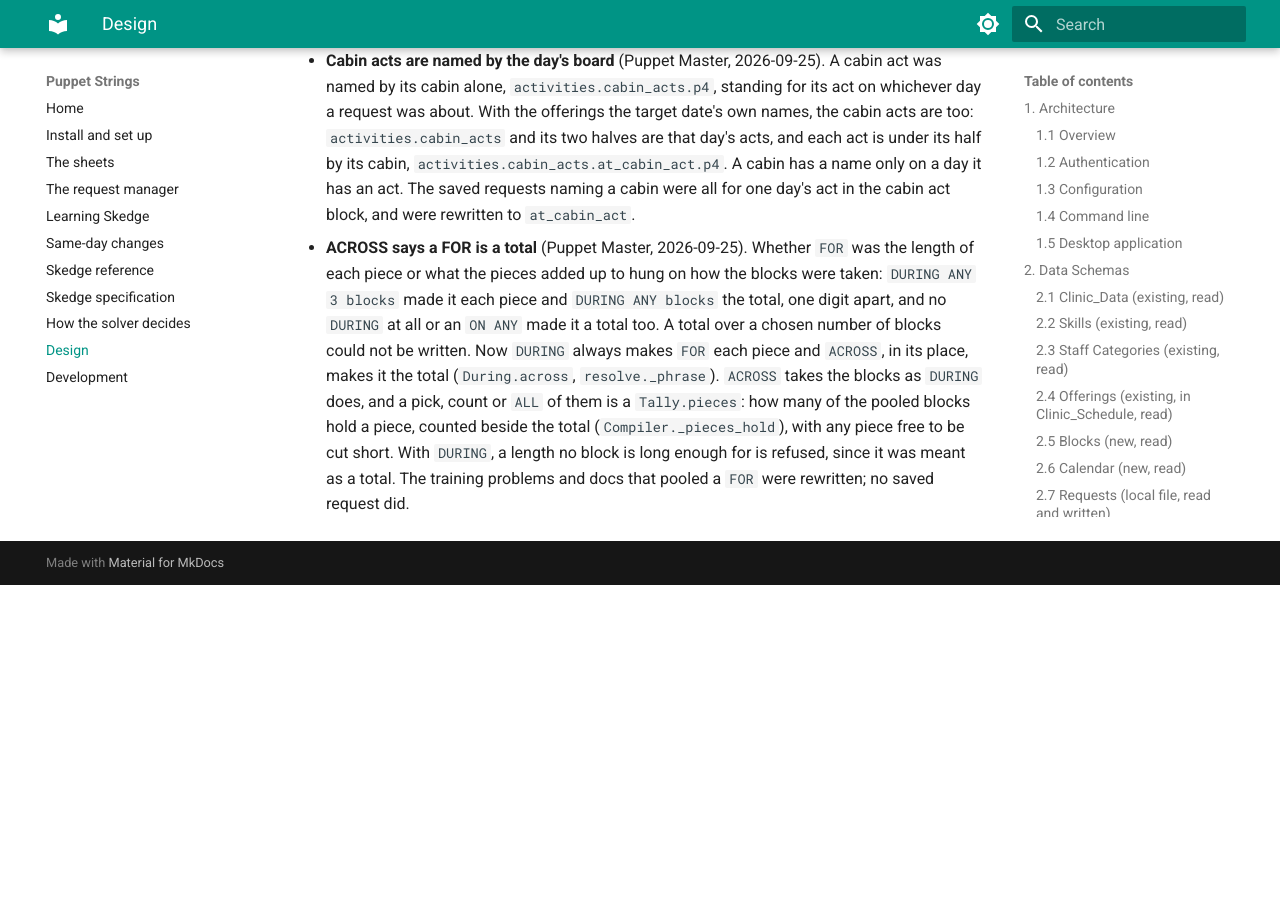
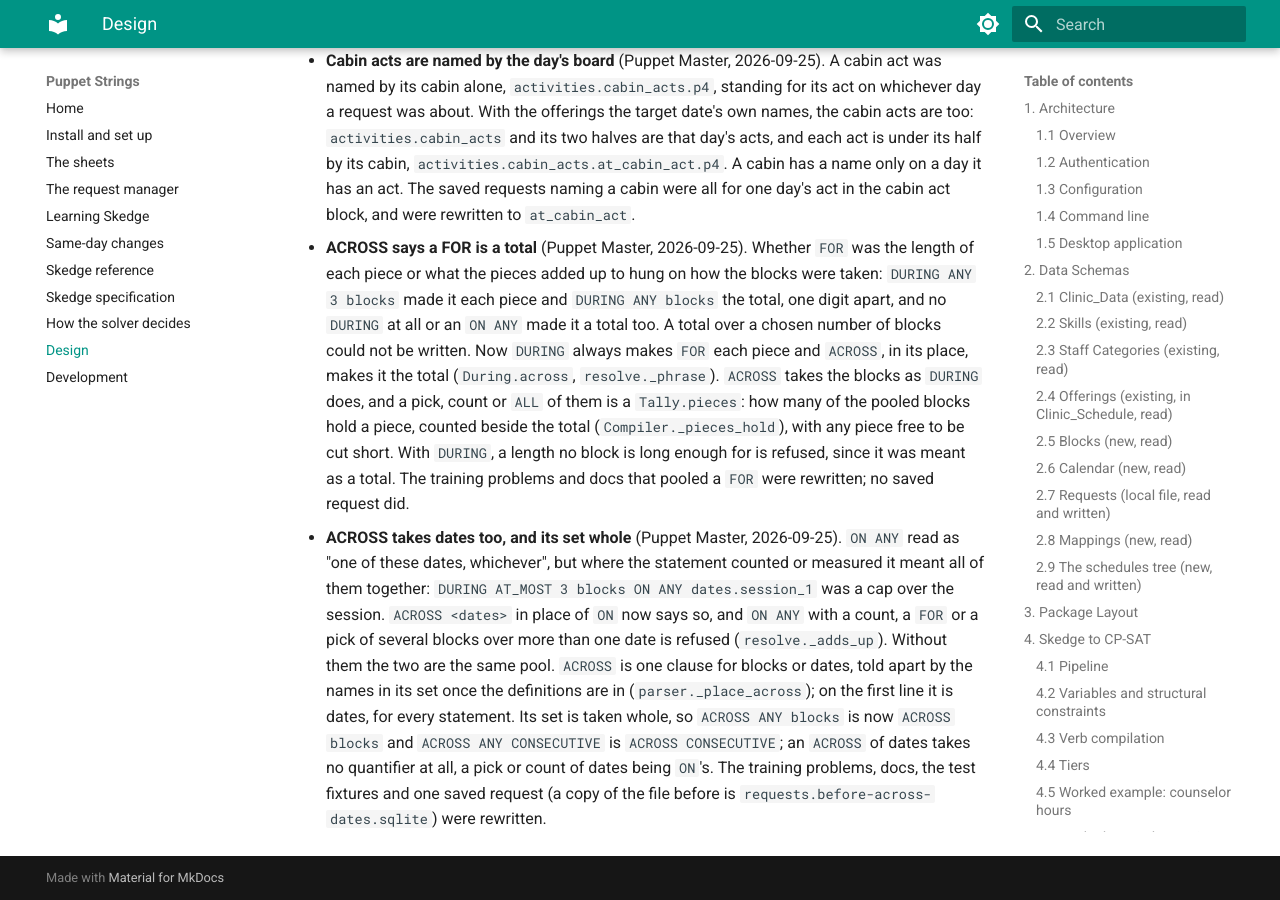
Before and after one commit to Dylan-Puppet-Master/Puppet-Strings, an MkDocs documentation site: the page built from docs/technical-outline.md, in a window 1280 px wide and 900 px high, scrolled down 32603 px. Built offline with MkDocs 1.6.1 and Material for MkDocs 9.7.7, drawn with Linux system fonts in a browser that asks for light colours; before the commit the page ends 33188 px from its top, so only the background shows below that.

Commit message:
ACROSS takes dates too, and its set whole
ON ANY read as "one of these dates" but meant "all of them together"
wherever the statement counted or measured. ACROSS <dates> in place of ON
now says that, and ON ANY with a count, a FOR or a pick of several blocks
over more than one date is refused with a pointer to ACROSS. ACROSS is one
clause for blocks or dates, told apart by its set, and on the first line
it gives every statement its dates, as ON does.

ACROSS takes its set whole, so ACROSS ANY blocks is now ACROSS blocks and
ACROSS ANY CONSECUTIVE is ACROSS CONSECUTIVE. Training, docs, fixtures and
the one saved request that counted over ON ANY dates are rewritten.

Co-Authored-By: Claude Opus 5.5 <noreply@anthropic.com>

````diff
--- a/docs/skedge.md
+++ b/docs/skedge.md
@@ -233,6 +233,7 @@ request is soft: `ALL` earns nothing for half, `EACH` earns half.
 | `DURING <blocks>` | When in the day. Left out: any block of the day. |
 | `ACROSS <blocks>` | When in the day, in place of `DURING`, with the `FOR` a total over the blocks ([lengths](#lengths-for)). |
 | `ON <dates>` | Which dates. Left out: the day being scheduled. |
+| `ACROSS <dates>` | Which dates, in place of `ON`, taken together: counts and lengths add up over all of them ([blocks across days](#blocks-across-days)). |
 | `AS_ROLE <role>` | In that position or trainee role. Left out: any position. |
 | `FOR <bound> <duration>` | How long ([lengths](#lengths-for)): `FOR EXACTLY 30m`, `FOR AT_LEAST 2h`. Left out, a task fills its block. |
 | `WITH <staff>` | That person is working the same clinic or task alongside; of a set, a count or `ALL` says how many of it. |
@@ -260,7 +261,7 @@ number — **measures**: it says how many of the set the rest of the statement h
 |---|---|
 | `REQUEST ANY 3 staff.support DO 'lifeguard' DURING blocks.rest_hour` | Three support staff lifeguard at rest hour, whichever three the solver picks. |
 | `REQUEST EACH staff.village_hero DO 'break' DURING ANY 3 blocks` | Every village hero has a break in three blocks, each their own three. |
-| `REQUEST staff.rob DO ANY 2 activities.clinics ON ANY dates.session_1` | Rob runs two different clinics this session. |
+| `REQUEST staff.rob DO ANY 2 activities.clinics ACROSS dates.session_1` | Rob runs two different clinics this session. |
 | `REQUEST AT_MOST 2 staff DO 'break' DURING EACH blocks` | A cap: never more than two people on break in the same block. |
 | `IF AT_LEAST 2 staff.counselor DO 'break' DURING ANY blocks` | A test: two or more counselors have a break today. |
 
@@ -300,11 +301,12 @@ two counselors break three or more times.
 #### Blocks across days
 
 A block happens every day, so clinic 1 on Monday and clinic 1 on Tuesday are two blocks.
-Where the dates are pooled with `ANY`, a count of blocks counts every block on every one
-of those dates, which is how a number of times over a week or a session is written:
+`ACROSS` in place of `ON` takes the dates together, and a count of blocks then counts every
+block on every one of them, which is how a number of times over a week or a session is
+written:
 
 ```skedge
-REQUEST staff.dylan DO ANY activities.clinics AS_ROLE roles.first DURING AT_MOST 8 blocks.all_clinics ON ANY dates.session_1
+REQUEST staff.dylan DO ANY activities.clinics AS_ROLE roles.first DURING AT_MOST 8 blocks.all_clinics ACROSS dates.session_1
 ```
 
 Dylan facilitates at most eight clinics in the session, however they fall across its days.
@@ -312,12 +314,31 @@ How the dates are taken decides what a count of blocks is over:
 
 | Written | A count of blocks is over |
 |---|---|
-| `ON ANY dates.session_1` | every block of every day together: `AT_MOST 1` is once in the whole session at most |
+| `ACROSS dates.session_1` | every block of every day together: `AT_MOST 1` is once in the whole session at most |
 | `ON EACH dates.session_1` | each day on its own, as a separate request: `AT_MOST 1` is at most once a day |
 | `ON ALL dates.session_1` | the days as one unit: a block counts when it happens on every one of them |
 
-`ANY n` of blocks over pooled dates picks n blocks on those dates, clinic 1 on Monday
-and clinic 1 on Tuesday being two of them.
+`ON ANY dates.session_1` is one of the days, whichever: `REQUEST staff.dylan DO 'x' DURING
+ANY 1 blocks ON ANY dates.session_1` is once, some day this session. A count, a `FOR`, or a
+pick of several blocks over several dates is of all of them together, so it takes `ACROSS`,
+and with `ON ANY` it is an error. `ANY n` of blocks `ACROSS` dates picks n blocks on those
+dates, clinic 1 on Monday and clinic 1 on Tuesday being two of them.
+
+An `ACROSS` of dates takes them whole, with no `ANY` in front: to pick or count the dates
+themselves, write `ON ANY 2 …` or `ON AT_MOST 2 …`. Written on the first line, it is every
+statement's, as an `ON` there is:
+
+```skedge
+ACROSS dates.session_1
+
+EACH h IN staff.village_hero
+
+REQUEST h DO ANY 3 activities.clinics AS_ROLE roles.first DURING AT_MOST 3 blocks
+PREFER h DO ANY activities.clinics AS_ROLE roles.first DURING AT_LEAST 1 blocks
+```
+
+Each village hero is first on three different clinics this session, in no more than three
+blocks, and is first on at least one if it can be managed.
 
 Blocks in a row stay within a day: the last block of one day and the first of the next are
 not next to each other.
@@ -359,7 +380,7 @@ REQUEST EACH staff DO 'break' DURING AT_MOST 1 CONSECUTIVE blocks
 Nobody has a break in two blocks in a row.
 
 `CONSECUTIVE` is always about blocks, since blocks are what can be in a row, so it only
-ever goes in a `DURING` or an `ACROSS`, just before the blocks. `ACROSS ANY CONSECUTIVE`
+ever goes in a `DURING` or an `ACROSS` of blocks, just before them. `ACROSS CONSECUTIVE`
 adds a `FOR` up over each run of blocks, below.
 
 ### Lengths: `FOR`
@@ -369,22 +390,22 @@ adds a `FOR` up over each run of blocks, below.
 - With `DURING`, `FOR` is the length of **each piece**, however the blocks are taken.
 - With `ACROSS` in place of `DURING`, `FOR` is what **the pieces add up to**.
 
-`ACROSS` takes the same blocks `DURING` does, and `ANY n` or a count after it says how many
-blocks get a piece:
+`ACROSS` takes a set of blocks whole, as a pool, with no `ANY` in front of it. `ANY n` or a
+count after it says how many of them get a piece:
 
 | You mean | Write |
 |---|---|
 | Three breaks of 30 minutes | `REQUEST staff.cam_vl DO 'break' FOR EXACTLY 30m DURING ANY 3 blocks` |
 | One piece of 45 minutes, in any block | `REQUEST staff.cam_vl DO 'video editing' FOR EXACTLY 45m DURING ANY blocks` |
-| Two hours in total, split over any blocks | `REQUEST staff.cam_vl DO 'video editing' FOR AT_LEAST 2h ACROSS ANY blocks` |
+| Two hours in total, split over any blocks | `REQUEST staff.cam_vl DO 'video editing' FOR AT_LEAST 2h ACROSS blocks` |
 | Two hours split over three blocks | `REQUEST staff.cam_vl DO 'video editing' FOR EXACTLY 2h ACROSS ANY 3 blocks` |
 | Two hours in no more than three blocks | `REQUEST staff.cam_vl DO 'video editing' FOR AT_LEAST 2h ACROSS AT_MOST 3 blocks` |
-| Two hours in one go: one block, or blocks in a row | `REQUEST staff.cam_vl DO 'video editing' FOR AT_LEAST 2h ACROSS ANY CONSECUTIVE blocks` |
+| Two hours in one go: one block, or blocks in a row | `REQUEST staff.cam_vl DO 'video editing' FOR AT_LEAST 2h ACROSS CONSECUTIVE blocks` |
 
 `FOR` always says how the length is bounded, as a count does: `FOR EXACTLY 2h`,
 `FOR AT_LEAST 2h` or `FOR AT_MOST 2h`, never a bare `FOR 2h`. A piece
 never leaves its block, so with `DURING` a length longer than every block is an error: it
-was meant as a total, and wants `ACROSS`. Under `ACROSS ANY blocks` the pieces fill their
+was meant as a total, and wants `ACROSS`. Under `ACROSS blocks` the pieces fill their
 blocks, all but one, which is cut to what is left, or under `AT_LEAST` to whatever reaches
 it: two hours over 75-minute blocks is one whole block and 45 minutes of another. Where
 `ACROSS` picks or counts the blocks, any of the pieces may be cut, which is how two hours go
@@ -541,8 +562,8 @@ to be scored against:
 
 | Request | Meaning |
 |---|---|
-| `PREFER EACH staff DO ANY activities.clinics DURING AT_MOST 8 blocks ON ANY dates.session_1` | Nobody should run more than 8 clinics a session. Ten is twice as bad as nine. |
-| `PREFER staff.james DO 'dance practice' FOR AT_LEAST 2h ACROSS ANY blocks ON ANY {2026-09-16 .. 2026-09-17}` | Two hours of dance practice across the two days, each hour short costing the same. |
+| `PREFER EACH staff DO ANY activities.clinics DURING AT_MOST 8 blocks ACROSS dates.session_1` | Nobody should run more than 8 clinics a session. Ten is twice as bad as nine. |
+| `PREFER staff.james DO 'dance practice' FOR AT_LEAST 2h ACROSS blocks ACROSS {2026-09-16 .. 2026-09-17}` | Two hours of dance practice across the two days, each hour short costing the same. |
 | `PREFER staff.dylan DO activities.clinics.riflery DURING AT_LEAST 1 blocks.clinic_2` | Dylan on riflery in clinic 2, if it can be managed. |
 
 With several counts, a `PREFER` is scored on the outermost: `PREFER AT_LEAST 5
@@ -931,7 +952,7 @@ requests.
 The solver schedules the target date. Published past dates are facts: they cannot change,
 and they count in every statement, count and condition. Future dates hold nothing yet.
 
-A request that could still be met later, such as one `ON ANY` a week of dates, is
+A request that could still be met later, such as one `ON ANY` or `ACROSS` a week of dates, is
 **deferrable**. It does not have to happen today as long as it can still happen later,
 with a small nudge to do it early. The solver knows from the sheets when "later" runs out,
 for example because the person rests for the remainder of the week, and enforces it on the
@@ -1046,7 +1067,7 @@ Each person should run each clinic at most once in any seven days; every repeat
 point. Shares a tier with the preference request so the two trade off.
 
 ```skedge
-PREFER EACH staff DO EACH activities.clinics DURING AT_MOST 1 blocks ON ANY {dates.target - 6d .. dates.target}
+PREFER EACH staff DO EACH activities.clinics DURING AT_MOST 1 blocks ACROSS {dates.target - 6d .. dates.target}
 ```
 
 Priority `MEDIUM`, weight `0.5`.
@@ -1056,7 +1077,7 @@ Priority `MEDIUM`, weight `0.5`.
 Nobody holds the same ropes position more than three times a session.
 
 ```skedge
-PREFER EACH staff.ropes_level_2 DO ANY activities.clinics.ropes AS_ROLE EACH {roles.first + roles.second} DURING AT_MOST 3 blocks ON ANY dates.session_1
+PREFER EACH staff.ropes_level_2 DO ANY activities.clinics.ropes AS_ROLE EACH {roles.first + roles.second} DURING AT_MOST 3 blocks ACROSS dates.session_1
 ```
 
 Priority `LOW`.
@@ -1067,7 +1088,7 @@ Nobody should run more than eight clinics a session: a count of the blocks they
 clinics in, over every day of it.
 
 ```skedge
-PREFER EACH staff DO ANY activities.clinics DURING AT_MOST 8 blocks ON ANY dates.session_1
+PREFER EACH staff DO ANY activities.clinics DURING AT_MOST 8 blocks ACROSS dates.session_1
 ```
 
 Priority `MEDIUM`, weight `0.25`.
--- a/docs/technical-outline.md
+++ b/docs/technical-outline.md
@@ -1052,3 +1052,15 @@ Recorded so the outline matches the code.
   with any piece free to be cut short. With `DURING`, a length no block is long enough for is
   refused, since it was meant as a total. The training problems and docs that pooled a
   `FOR` were rewritten; no saved request did.
+- **ACROSS takes dates too, and its set whole** (Puppet Master, 2026-09-25). `ON ANY` read
+  as "one of these dates, whichever", but where the statement counted or measured it meant
+  all of them together: `DURING AT_MOST 3 blocks ON ANY dates.session_1` was a cap over the
+  session. `ACROSS <dates>` in place of `ON` now says so, and `ON ANY` with a count, a `FOR`
+  or a pick of several blocks over more than one date is refused (`resolve._adds_up`).
+  Without them the two are the same pool. `ACROSS` is one clause for blocks or dates, told
+  apart by the names in its set once the definitions are in (`parser._place_across`); on the
+  first line it is dates, for every statement. Its set is taken whole, so `ACROSS ANY
+  blocks` is now `ACROSS blocks` and `ACROSS ANY CONSECUTIVE` is `ACROSS CONSECUTIVE`; an
+  `ACROSS` of dates takes no quantifier at all, a pick or count of dates being `ON`'s. The
+  training problems, docs, the test fixtures and one saved request (a copy of the file
+  before is `requests.before-across-dates.sqlite`) were rewritten.
````
Also changed, not shown: other parts of docs/skedge.md (+3 -3 lines), docs/spec.md (+39 -21 lines), 15 other files.
